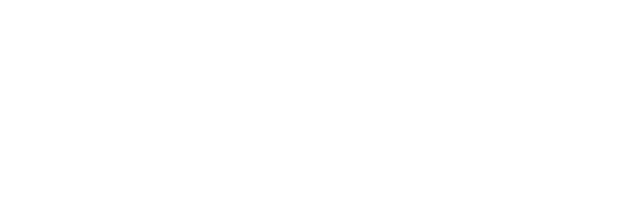
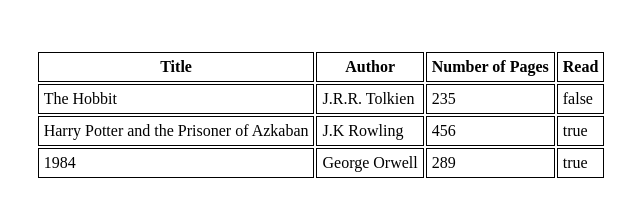
Before and after one commit to ChristianKiernan/odin-library, a plain HTML site: page index.html in a window 1280 px wide. Shown: the whole page, without its empty margins (319-959 px from the left). Drawn offline with Linux system fonts and the light colour scheme.

Commit message:
feat: Add table display to show user the array of books in the library

```diff
--- a/index.html
+++ b/index.html
@@ -8,6 +8,17 @@
     <title>Library</title>
 </head>
 <body>
-
+    <div class="container">
+        <table class="book-table">
+            <thead>
+                <th>Title</th>
+                <th>Author</th>
+                <th>Number of Pages</th>
+                <th>Read</th>
+            </thead>
+            <tbody>
+            </tbody>
+        </table>
+    </div>
 </body>
 </html>
--- a/javascript.js
+++ b/javascript.js
@@ -5,6 +5,7 @@ function Book(title, author, numPages, read) {
         throw Error("You must use the 'new' operator to call the constructor");
     }
 
+    this.id = crypto.randomUUID();
     this.title = title;
     this.author = author;
     this.numPages = numPages;
@@ -16,5 +17,33 @@ function addBooktoLibrary(title, author, numPages, read) {
     myLibrary.push(objBook);
 };
 
+//Manual book entries for testing
 addBooktoLibrary("The Hobbit", "J.R.R. Tolkien", 235, false);
-console.log(myLibrary);
+addBooktoLibrary("Harry Potter and the Prisoner of Azkaban", "J.K Rowling", 456, true);
+addBooktoLibrary("1984", "George Orwell", 289, true);
+
+
+function displayOnPage(myLibrary) {
+    myLibrary.forEach(book => {
+        let table = document.querySelector("tbody");
+        let row = document.createElement("tr");
+        let cellTitle = document.createElement("td");
+        let cellAuthor = document.createElement("td");
+        let cellNumPages = document.createElement("td");
+        let cellRead = document.createElement("td");
+
+        cellTitle.innerText = `${book.title}`;
+        cellAuthor.innerText = `${book.author}`;
+        cellNumPages.innerText = `${book.numPages}`;
+        cellRead.innerText = `${book.read}`;
+
+        row.appendChild(cellTitle);
+        row.appendChild(cellAuthor);
+        row.appendChild(cellNumPages);
+        row.appendChild(cellRead);
+
+        table.appendChild(row);
+    });
+};
+
+displayOnPage(myLibrary);
--- a/style.css
+++ b/style.css
@@ -0,0 +1,24 @@
+ * {
+    margin: 0;
+    padding: 0;
+ }
+
+ body {
+    display: grid;
+    justify-content: center;
+ }
+
+ .container {
+    margin-top: 50px;
+ }
+
+ .body-table {
+    border-collapse: collapse;
+ }
+
+ td,
+ th,
+ tr {
+    border: 1px solid black;
+    padding: 5px;
+}
```
